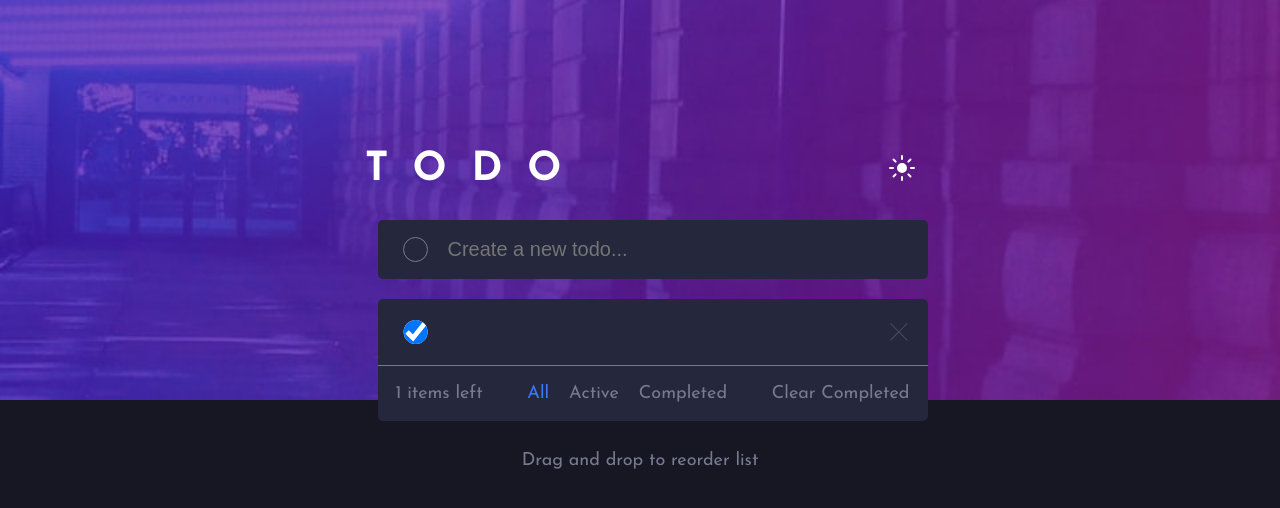
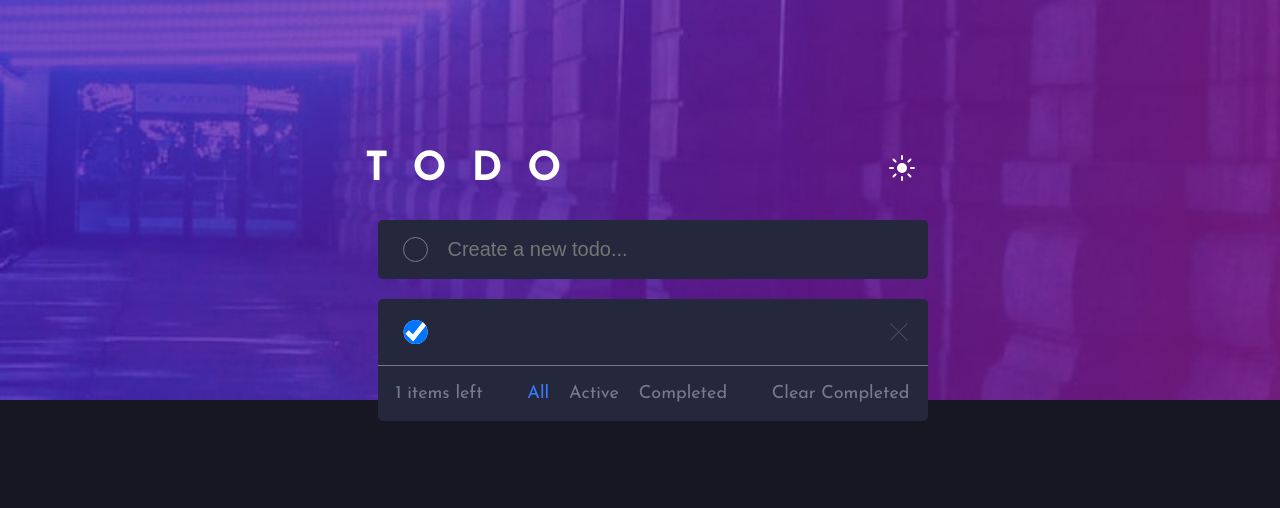
Before and after one commit to Ik3nna/Todo-app, a React (Create React App) app: page / in a window 1280 px wide. Shown: the top 508 px of the page. Built offline with nearby package versions, Linux system fonts and the light colour scheme.

Commit message:
Update home.js

```diff
--- a/src/home.js
+++ b/src/home.js
@@ -193,10 +193,6 @@ const Home = ()=> {
                     <p onClick={showCompleted} id="selectors">Completed</p>
                 </div>
 
-                <p className="para">
-                    Drag and drop to reorder list
-                </p>
-
             </section>
         </main>
     );
```
